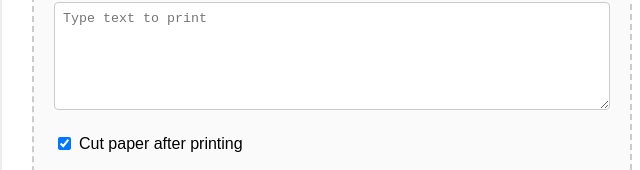
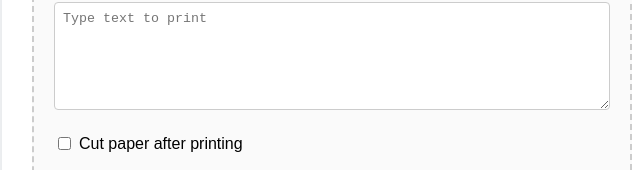
Before and after one commit to glasgowhackerspace/paperjam, a plain HTML site: page index.html in a window 1280 px wide. Shown: the part 317-487 px from the top of the page, 308-948 px from the left. Drawn offline with Linux system fonts and the light colour scheme.

Commit message:
Revert "cut paper by default"

```diff
--- a/index.html
+++ b/index.html
@@ -47,7 +47,7 @@
     <!-- Cut paper (applies to both) -->
     <div class="form-group">
         <label class="checkbox-label">
-            <input type="checkbox" name="cut_paper" checked> Cut paper after printing
+            <input type="checkbox" name="cut_paper"> Cut paper after printing
         </label>
     </div>
 
```
